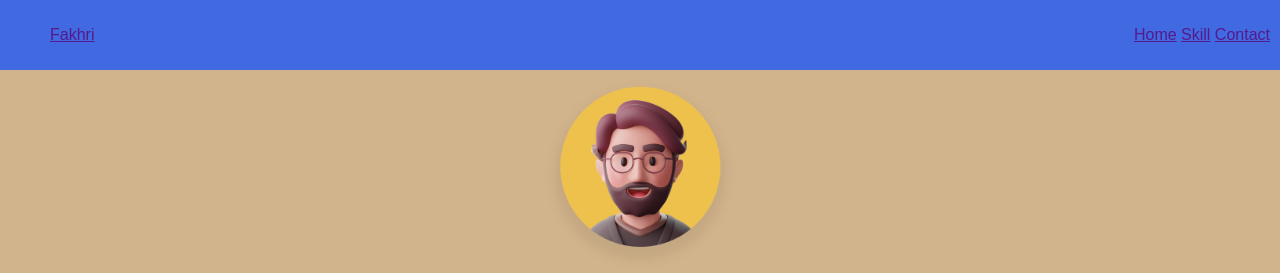
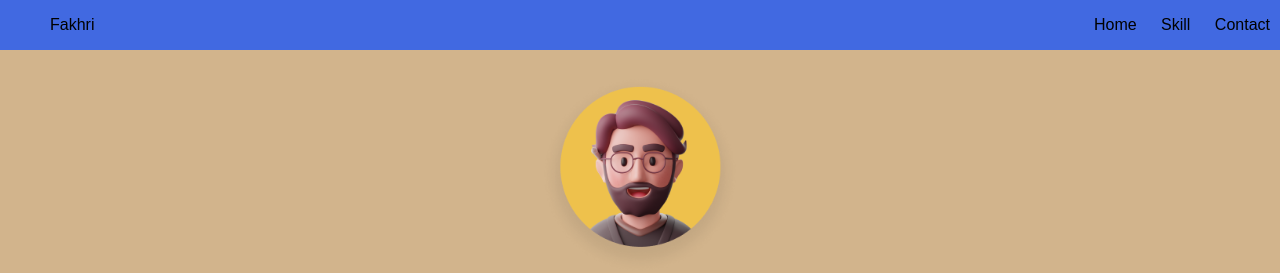
Before and after one commit to insanibakery/insanibakery.github.io, a plain HTML site: page index.html in a window 1280 px wide. Shown: the top 273 px of the page. Drawn offline with Linux system fonts and the light colour scheme.

Commit message:
Add files via upload

```diff
--- a/style.css
+++ b/style.css
@@ -28,7 +28,7 @@ nav ul li {
 	display: inline-block;
 }
 
-nav ul li {
+nav ul li a {
 	text-decoration: none;
 	margin: 5px;
 	padding: 5px;
```
